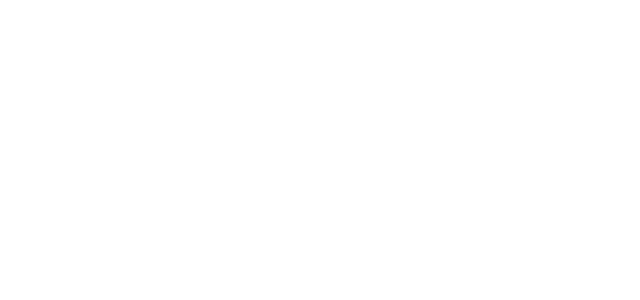
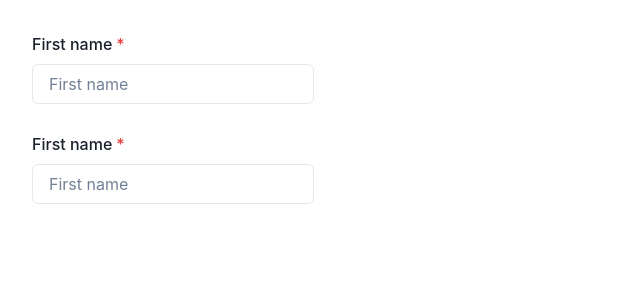
Before and after one commit to assist-web-warriors/team-finder-frontend, a React (Vite) app: page /login in a window 1280 px wide. Shown: the top 300 px of the page, without its empty margins (0-640 px from the left). Built offline with nearby package versions, Linux system fonts and the light colour scheme; no server answers.

Commit message:
auth setup

```diff
--- a/src/app/app-router.jsx
+++ b/src/app/app-router.jsx
@@ -1,18 +1,30 @@
-import { createBrowserRouter } from 'react-router-dom';
+import { Navigate, createBrowserRouter, useLocation } from 'react-router-dom';
 import { appLayout, authLayout } from 'src/layout';
-import Pages from 'src/pages';
+import { AuthPage } from 'src/pages/auth';
 
 const AuthGuard = ({ children }) => {
-  // todo authentication check
+  const isAuthorized = true;
+  const location = useLocation();
+
+  if (!isAuthorized) return <Navigate to='/login' state={{ from: location }} />;
   return children;
 };
 
 export const router = createBrowserRouter([
-  { path: 'login', element: authLayout },
+  {
+    path: 'login',
+    element: authLayout,
+    children: [
+      {
+        path: '',
+        element: <AuthPage />,
+      },
+    ],
+  },
   {
     path: '/',
     element: <AuthGuard>{appLayout}</AuthGuard>,
     errorElement: <>404</>,
-    children: [{ path: '', element: <Pages /> }],
+    children: [{ path: '', element: <>Pages</> }],
   },
 ]);
--- /dev/null
+++ b/src/features/auth-form/components/auth-form.jsx
@@ -0,0 +1,14 @@
+import { FormControl, FormLabel, FormErrorMessage, FormHelperText, Input } from '@chakra-ui/react';
+import { FormInput } from './ui/form-input';
+import { FormContainer } from './index.styled';
+
+export const AuthForm = () => {
+  return (
+    <FormControl isRequired>
+      <FormContainer>
+        <FormInput />
+        <FormInput />
+      </FormContainer>
+    </FormControl>
+  );
+};
--- /dev/null
+++ b/src/features/auth-form/components/index.styled.jsx
@@ -0,0 +1,9 @@
+import styled from 'styled-components';
+
+export const FormContainer = styled.div`
+  display: flex;
+  width: 415px;
+  flex-direction: column;
+  align-items: flex-start;
+  gap: 28px;
+`;
--- /dev/null
+++ b/src/features/auth-form/components/ui/form-input.jsx
@@ -0,0 +1,10 @@
+import { FormLabel, FormErrorMessage, FormHelperText, Input } from '@chakra-ui/react';
+
+export const FormInput = () => {
+  return (
+    <div>
+      <FormLabel>First name</FormLabel>
+      <Input placeholder='First name' />
+    </div>
+  );
+};
--- /dev/null
+++ b/src/features/auth-form/index.js
@@ -0,0 +1 @@
+export { AuthForm } from './components/auth-form';
--- a/src/layout/base-layout/index.styled.jsx
+++ b/src/layout/base-layout/index.styled.jsx
@@ -7,5 +7,6 @@
 `;
 
 export const Main = styled.main`
+  width: 100%;
   padding: 2rem;
 `;
--- /dev/null
+++ b/src/pages/auth/index.js
@@ -0,0 +1 @@
+export { AuthPage } from './ui/auth-page';
--- /dev/null
+++ b/src/pages/auth/ui/auth-page.jsx
@@ -0,0 +1,5 @@
+import { AuthForm } from 'src/features/auth-form';
+
+export const AuthPage = () => {
+  return <AuthForm />;
+};
```
